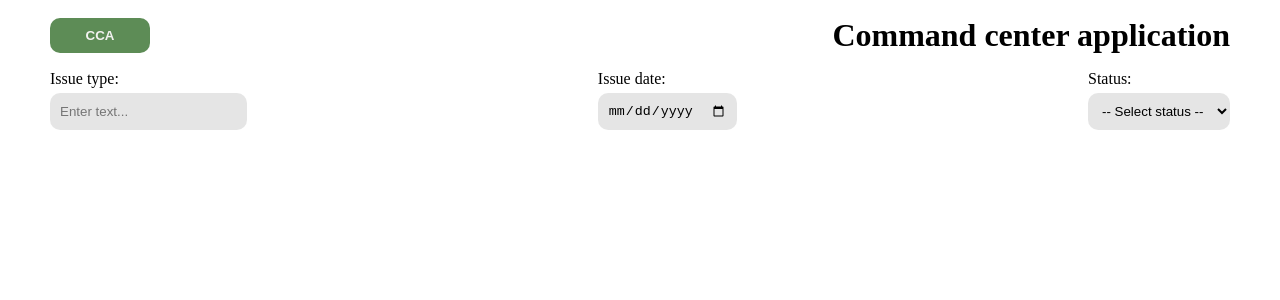
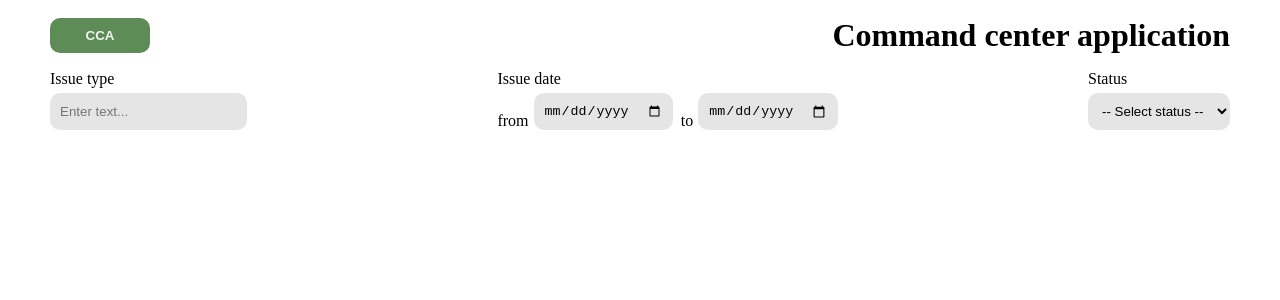
Before and after one commit to Elvira-del/command-center-app, a React (Create React App) app: page / in a window 1280 px wide. Shown: the top 300 px of the page. Built offline with nearby package versions, Linux system fonts and the light colour scheme.

Commit message:
feat: split date filter to from/to fields

```diff
--- a/src/components/FilterPanel/FilterPanel.tsx
+++ b/src/components/FilterPanel/FilterPanel.tsx
@@ -8,17 +8,26 @@ const FilterPanel = () => {
     <S.FilterPanelWrapper>
       <S.FilterForm>
         <S.FilterLabel htmlFor="typeFilter">
-          Issue type:
+          Issue type
           <Input type="text" placeholder="Enter text..." id="typeFilter" />
         </S.FilterLabel>
 
-        <S.FilterLabel htmlFor="dateFilter">
-          Issue date:
-          <Input type="date" id="dateFilter" />
-        </S.FilterLabel>
+        <S.FilterFieldset>
+          <S.DateLegend>Issue date</S.DateLegend>
+
+          <S.FilterDateLabel htmlFor="dateFrom">
+            from
+            <Input type="date" id="dateFrom" />
+          </S.FilterDateLabel>
+
+          <S.FilterDateLabel htmlFor="dateTo">
+            to
+            <Input type="date" id="dateTo" />
+          </S.FilterDateLabel>
+        </S.FilterFieldset>
 
         <S.FilterLabel htmlFor="statusFilter">
-          Status:
+          Status
           <Select id="statusFilter">
             <option selected disabled>
               -- Select status --
--- a/src/components/FilterPanel/style.ts
+++ b/src/components/FilterPanel/style.ts
@@ -21,3 +21,25 @@ export const FilterLabel = styled.label`
     width: 100%;
   }
 `;
+
+export const FilterDateLabel = styled(FilterLabel)`
+  flex-direction: row;
+  align-items: flex-end;
+`;
+
+export const FilterFieldset = styled.fieldset`
+  display: flex;
+  gap: 8px;
+
+  @media (max-width: 574px) {
+    width: 100%;
+  }
+
+  @media (max-width: 420px) {
+    flex-direction: column;
+  }
+`;
+
+export const DateLegend = styled.legend`
+  margin-bottom: 5px;
+`;
--- a/src/styles/global.ts
+++ b/src/styles/global.ts
@@ -28,6 +28,10 @@ export default createGlobalStyle`
     cursor: pointer;
   }
 
+  fieldset {
+    border: none;
+  }
+
   a {
     text-decoration: none;
   }
```
